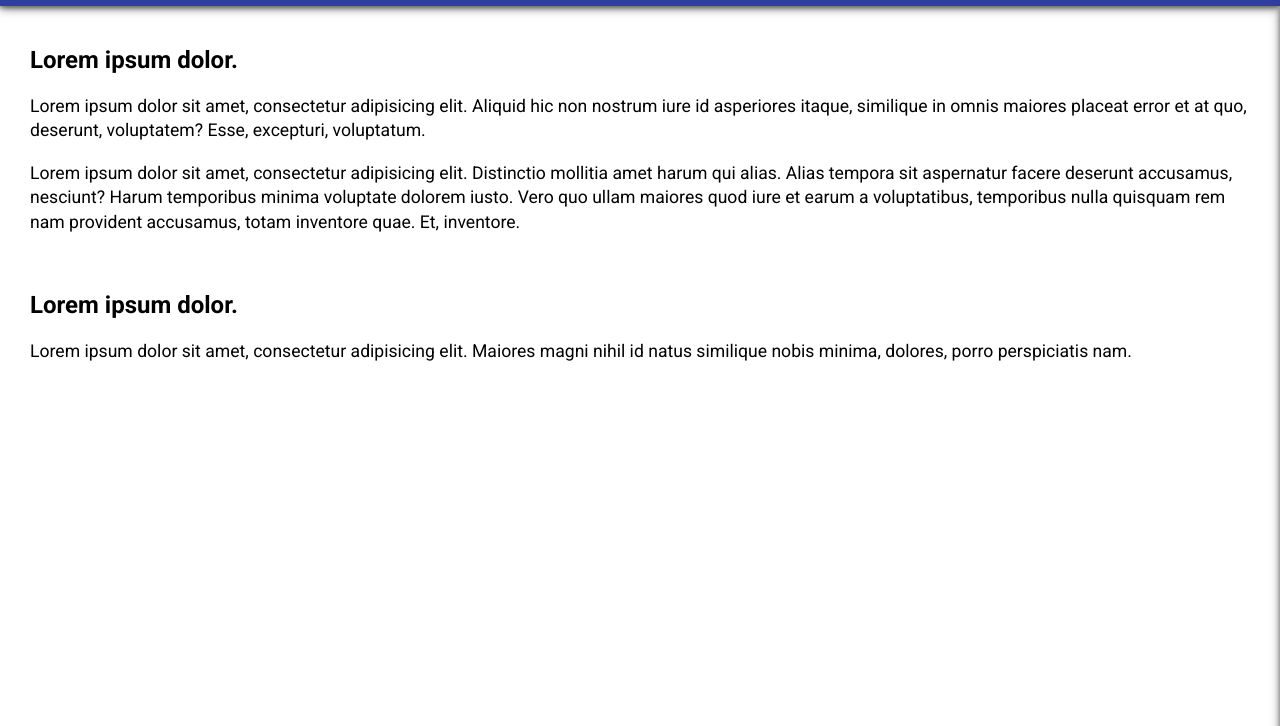
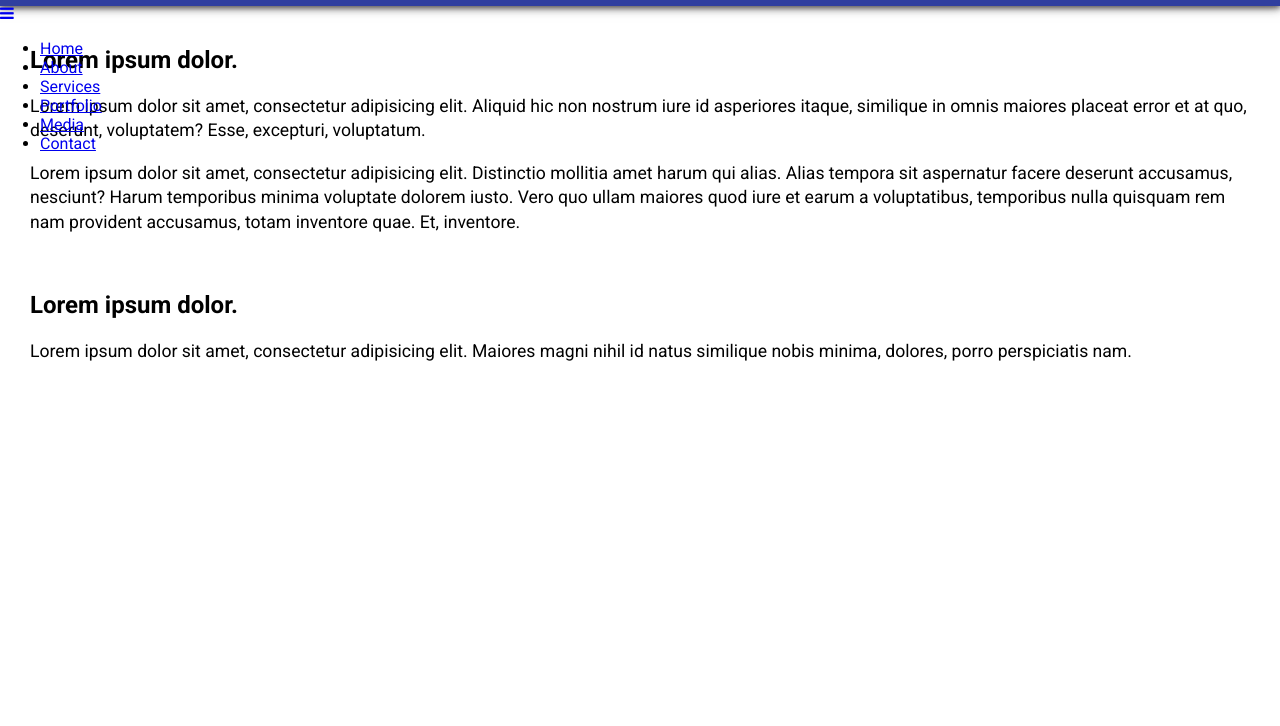
Before and after one commit to davidroyer/mobile-navigation-tutorial, a plain HTML site: page index.html in a window 1280 px wide. Shown: the part 74-800 px from the top of the page. Drawn offline with nearby package versions, Linux system fonts and the light colour scheme.

Commit message:
Deleted navigation css for starting point for viewers

```diff
--- a/navigation.js
+++ b/navigation.js
@@ -2,18 +2,11 @@
 
 // Cache Dom
 
-var navTrigger = $('.nav__trigger');
-var nav = $('.nav');
+
 
 
 // Function
 
-function toggleMenu(event) {
 
-	event.preventDefault();
-	nav.toggleClass('nav--open');
-}
 
 // Bind Function
-
-navTrigger.on('click', toggleMenu);
--- a/style.scss
+++ b/style.scss
@@ -70,63 +70,3 @@ p {
 
 
 // NAVIGATION
-
-.nav {
-
-	position: fixed;
-	height: 100%;
-	width: 200px;
-	top: 80px;
-	right: 0;
-	background-color: #C5CAE9;
-	padding: 10px 20px 100px 20px;
-	box-shadow: 0 2px 5px 0 rgba(0, 0, 0, 0.46), 0 2px 10px 0 rgba(0, 0, 0, 0.42);
-	overflow-y: auto;
-
-	transform: translateX(100%);
-	-webkit-transform: translateX(100%);
-	-moz-transform: translateX(100%);
-	-ms-transform: translateX(100%);
-
-	transition: all .3s ease-in-out;
-	-webkit-transition: all .3s ease-in-out;
-
-
-	&--open {
-
-		transform: translateX(0);
-		-webkit-transform: translateX(0);
-		-moz-transform: translateX(0);
-		-ms-transform: translateX(0);
-
-	}
-
-
-	&__trigger {
-
-		position: fixed;
-		top: 25px;
-		right: 30px;
-		color: white;
-		font-size: 28px;
-	}
-
-	&__list {
-
-		list-style-type: none;
-	}
-
-	&__list-item {
-
-		margin: 30px 0;
-		text-align: right;
-	}
-
-	&__link {
-
-		padding: 10px;
-		color: #3A3C48;
-		font-weight: 700;
-		text-decoration: none;
-	}
-}
```
Also changed, not shown: style.css, 1 other file.
